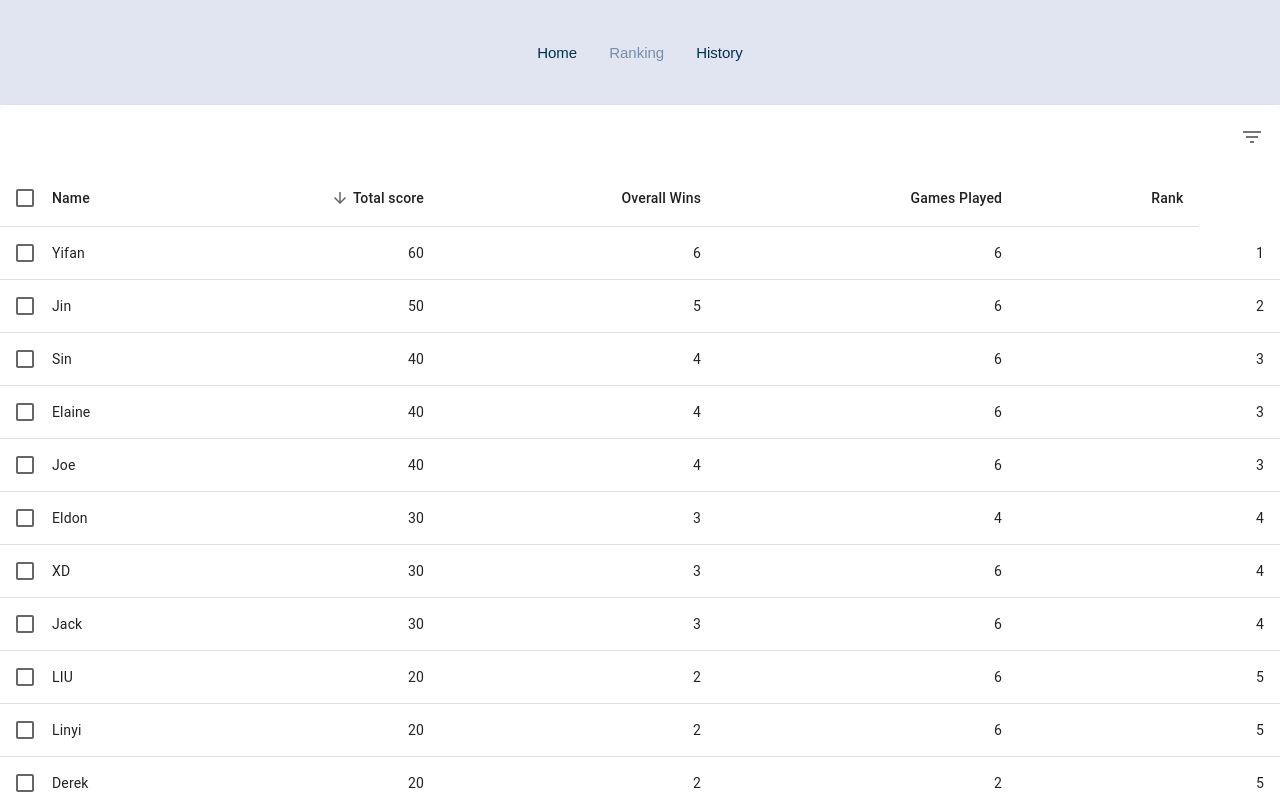
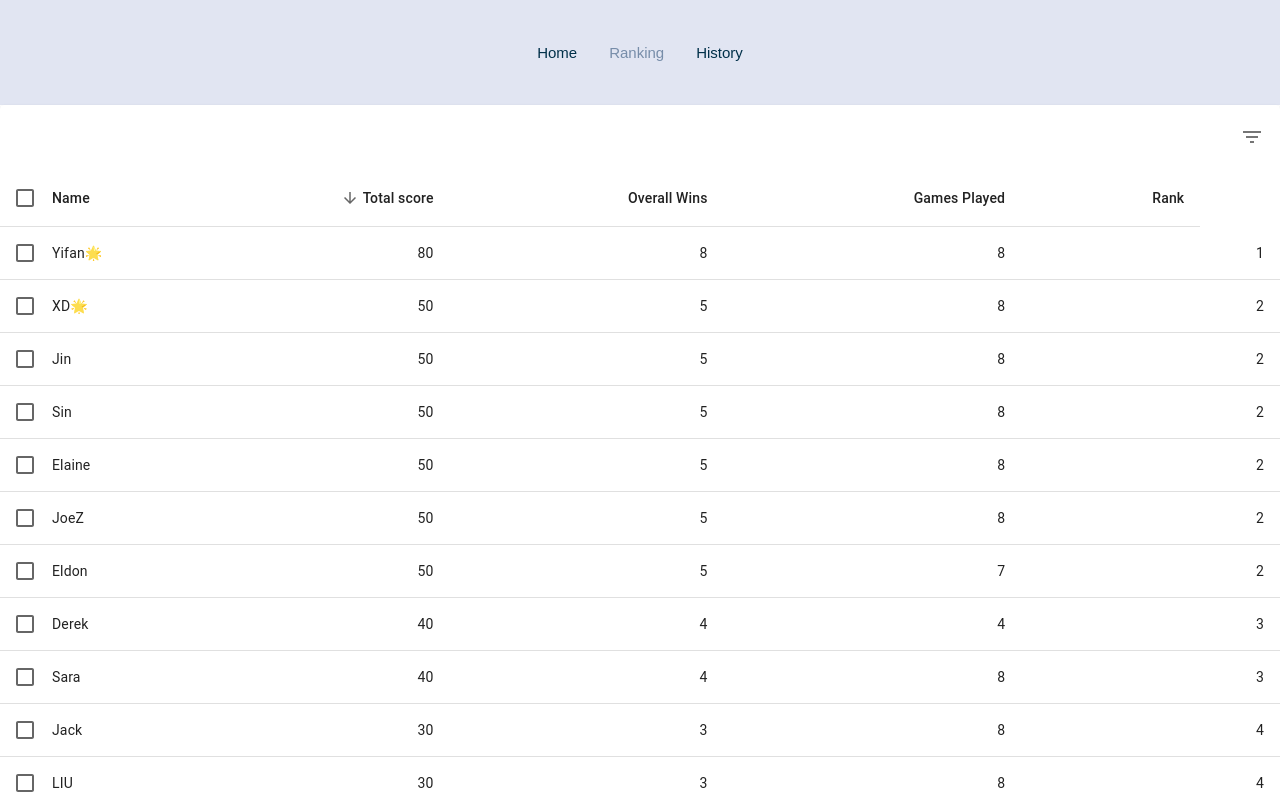
Before and after one commit to ElaineLovesAvocado/iplay-badminton, a React (Create React App) app: page /ranking in a window 1280 px wide. Shown: the top 800 px of the page. Built offline with nearby package versions, Linux system fonts and the light colour scheme.

Commit message:
March 26 ranking update

```diff
--- a/src/pages/home.js
+++ b/src/pages/home.js
@@ -22,13 +22,17 @@ const Home = () => {
 					/>
 				</div>
 
+				<div className="intro">
+					 <div> Schedule </div>
+				</div>
+
 				<div className="quickInfo">
-					<div id='time'>
-						Time: Tuesday 8:00pm - 11:00pm
+					<div id='schedule'>
+						8:00pm - 8:30pm:  Warm ups and free time<br/>
+						8:30pm - 9:30pm:  Doubles match <br/>
+						9:30pm - 11:00pm:  Free time <br/>
 					</div>
-					<div id='location'>
-						Location:  Iplay Badminton
-					</div>
+
 				</div>
 
 				<div className="intro">
@@ -59,13 +63,23 @@ const Home = () => {
 				</div>
 
 				<div className="rules" >
-				<div>
-						1 game of 11 points<br/><br/>
+					<div>
+						8:0  Women's Single  🆚  Men's Single <br/><br/>
+					</div>
+					<div>
+						First Round:<br/>
+					</div>
+					<div>
+						1 game of 15 points<br/><br/>
+					</div>
+					<div>
+						Final Round:<br/>
+					</div>
+					<div>
+						1 game of 21 points<br/><br/>
 					</div>
 
-					<div>
-						6:0  Women's Single  🆚  Men's Single
-					</div>
+
 				</div>
 
 			</div>
--- a/src/pages/ranking.js
+++ b/src/pages/ranking.js
@@ -35,39 +35,39 @@ function createData(id, name, totalScore, OverallWins, GamesPlayed, DenseRank) {
 
 // Total Score, Overall Wins, Game Played,Rank
 const rows = [
-  createData(0, 'Yifan', 	'60',	'6',	'6',	'1'),
-  createData(1, 'Jin', 	'50',	'5',	'6',	'2'),
-  createData(2, 'Sin', 	'40',	'4',	'6',	'3'),
-  createData(3, 'Elaine', 	'40',	'4',	'6',	'3'),
-  createData(4, 'Joe', 	'40',	'4',	'6',	'3'),
-  createData(5, 'Eldon',	'30',	'3',	'4',	'4'),
-  createData(6, 'XD', 	'30',	'3',	'6',	'4'),
-  createData(7, 'Jack', 	'30',	'3',	'6',	'4'),
-  createData(8, 'LIU', 	'20',	'2',	'6',	'5'),
-  createData(9, 'Linyi', 	'20',	'2',	'6',	'5'),
-  createData(10,'Derek',	'20',	'2',	'2',	'5'),
-  createData(11,'Amy',	'20',	'2',	'2',	'5'),
-  createData(12,'Sara', 	'20',	'2',	'6',	'5'),
-  createData(13,'Angie',	'20',	'2',	'4',	'5'),
-  createData(14,'Lei',	'20',	'2',	'4',	'5'),
-  createData(15,'Victor',	'20',	'2',	'2',	'5'),
-  createData(16,'Sandy',	'20',	'2',	'2',	'5'),
-  createData(17,'JoeSun',	'20',	'2',	'2',	'5'),
-  createData(18,'Song', 	'10',	'1',	'2',	'6'),
-  createData(19,'Calvin', 	'10',	'1',	'2',	'6'),
-  createData(20,'Winson',	'10',	'1',	'2',	'6'),
-  createData(21,'Jeff', 	'10',	'1',	'4',	'6'),
-  createData(22,'Wenjia', 	'10',	'1',	'2',	'6'),
-  createData(23,'EasonYang', 	'10',	'1',	'2',	'6'),
-  createData(24,'Jeff🐸',	'10',	'1',	'4',	'6'),
-  createData(25,'Thomas',	'10',	'1',	'2',	'6'),
-  createData(26,'TimWang', 	'0',	'0',	'2',	'7'),
-  createData(27,'May',	'0',	'0',	'2',	'7'),
-  createData(28,'Ouyang',	'0',	'0',	'2',	'7'),
-  createData(29,'Francislee',	'0',	'0',	'2',	'7'),
-  createData(30,'Ricky',	'0',	'0',	'4',	'7'),
-  createData(31,'Erica',	'0',	'0',	'4',	'7'),
-  createData(32,'小新',	'0',	'0',	'2',	'7'),
+  createData(0, 'Yifan🌟', 	'80',	'8',	'8',	'1',),
+  createData(1, 'XD🌟', 	'50',	'5',	'8',	'2',),
+  createData(6, 'Jin', 	'50',	'5',	'8',	'2',),
+  createData(2, 'Sin', 	'50',	'5',	'8',	'2',),
+  createData(3, 'Elaine', 	'50',	'5',	'8',	'2',),
+  createData(4, 'JoeZ',	'50',	'5',	'8',	'2',),
+  createData(5, 'Eldon',	'50',	'5',	'7',	'2',),
+  createData(7, 'Derek',	'40',	'4',	'4',	'3',),
+  createData(8, 'Sara', 	'40',	'4',	'8',	'3',),
+  createData(9, 'Jack', 	'30',	'3',	'8',	'4',),
+  createData(10,'LIU', 	'30',	'3',	'8',	'4',),
+  createData(11,'Amy',	'30',	'3',	'4',	'4',),
+  createData(12,'Sandy',	'30',	'3',	'4',	'4',),
+  createData(13,'Linyi', 	'20',	'2',	'6',	'5',),
+  createData(14,'Angie',	'20',	'2',	'6',	'5',),
+  createData(15,'Lei',	'20',	'2',	'6',	'5',),
+  createData(16,'Victor',	'20',	'2',	'2',	'5',),
+  createData(17,'JoeSun',	'20',	'2',	'2',	'5',),
+  createData(18,'Song', 	'20',	'2',	'4',	'5',),
+  createData(19,'EasonYang', 	'20',	'2',	'4',	'5',),
+  createData(20,'Calvin', 	'10',	'1',	'2',	'6',),
+  createData(21,'Winson',	'10',	'1',	'2',	'6',),
+  createData(22,'Jeff', 	'10',	'1',	'4',	'6',),
+  createData(23,'Wenjia', 	'10',	'1',	'2',	'6',),
+  createData(24,'Jeff🐸',	'10',	'1',	'6',	'6',),
+  createData(25,'Thomas',	'10',	'1',	'2',	'6',),
+  createData(26,'Francislee',	'10',	'1',	'4',	'6',),
+  createData(27,'小新',	'10',	'1',	'4',	'6',),
+  createData(28,'TimWang', 	'0',	'0',	'2',	'7',),
+  createData(29,'May',	'0',	'0',	'2',	'7',),
+  createData(30,'Ouyang',	'0',	'0',	'2',	'7',),
+  createData(31,'Ricky',	'0',	'0',	'4',	'7',),
+  createData(32,'Erica',	'0',	'0',	'4',	'7',),
 
 ];
 
--- a/src/pages/seasonRanking.css
+++ b/src/pages/seasonRanking.css
@@ -4,7 +4,6 @@
     flex: 0 1 auto;
     padding: 5px;
 }
-
 
 @keyframes avatarAnimation {
     from {
--- a/src/pages/seasonRanking.js
+++ b/src/pages/seasonRanking.js
@@ -69,9 +69,11 @@ export default function SeasonRanking() {
         </Tabs>
       </Box>
       <CustomTabPanel value={value} index={0}>
-        <p>Upcoming rank 1 prize: $30 Starbucks Gift Card 🎉🎉🎉</p>
+        <p> Rank 1 prize: $30 Starbucks Gift Card 🎉🎉🎉</p>
+        <p> 🌟🌟🌟Yifan🌟🌟🌟 </p>
         <img src={seasonRankOneGift} height="80px" width="80px"></img>
-        <p>Upcoming rank 2 prize: Special Gift Sponsored by Amy 🎉🎉🎉</p>
+        <p> Rank 2 prize: Special Gift Sponsored by Amy 🎉🎉🎉</p>
+        <p> 🌟🌟🌟XD🌟🌟🌟 </p>
         <img src={seasonRankTwoGift} height="120px" ></img>
       </CustomTabPanel>
       <CustomTabPanel value={value} index={1}>
```
